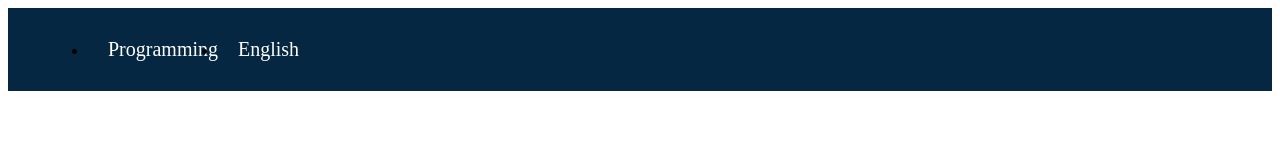
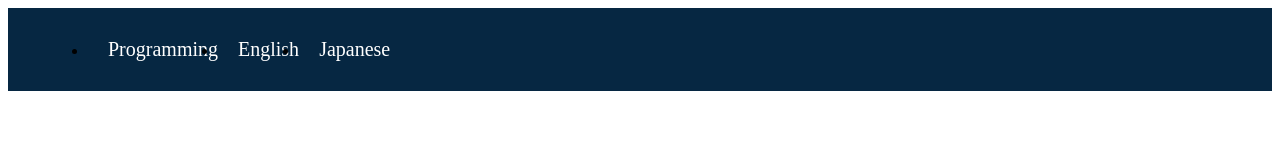
Before and after one commit to naopiiii/sample, a plain HTML site: page index.html in a window 1280 px wide. Drawn offline with Linux system fonts and the light colour scheme.

Commit message:
header増やしたぽん

```diff
--- a/index.html
+++ b/index.html
@@ -13,6 +13,7 @@
             <ul class="nav">
                 <li><a href="#programing">Programming</a></li>
                 <li><a href="#english">English</a></li>
+                <li><a href="#japanese">Japanese</a></li>
             </ul>
         </div>
         </div>
```
